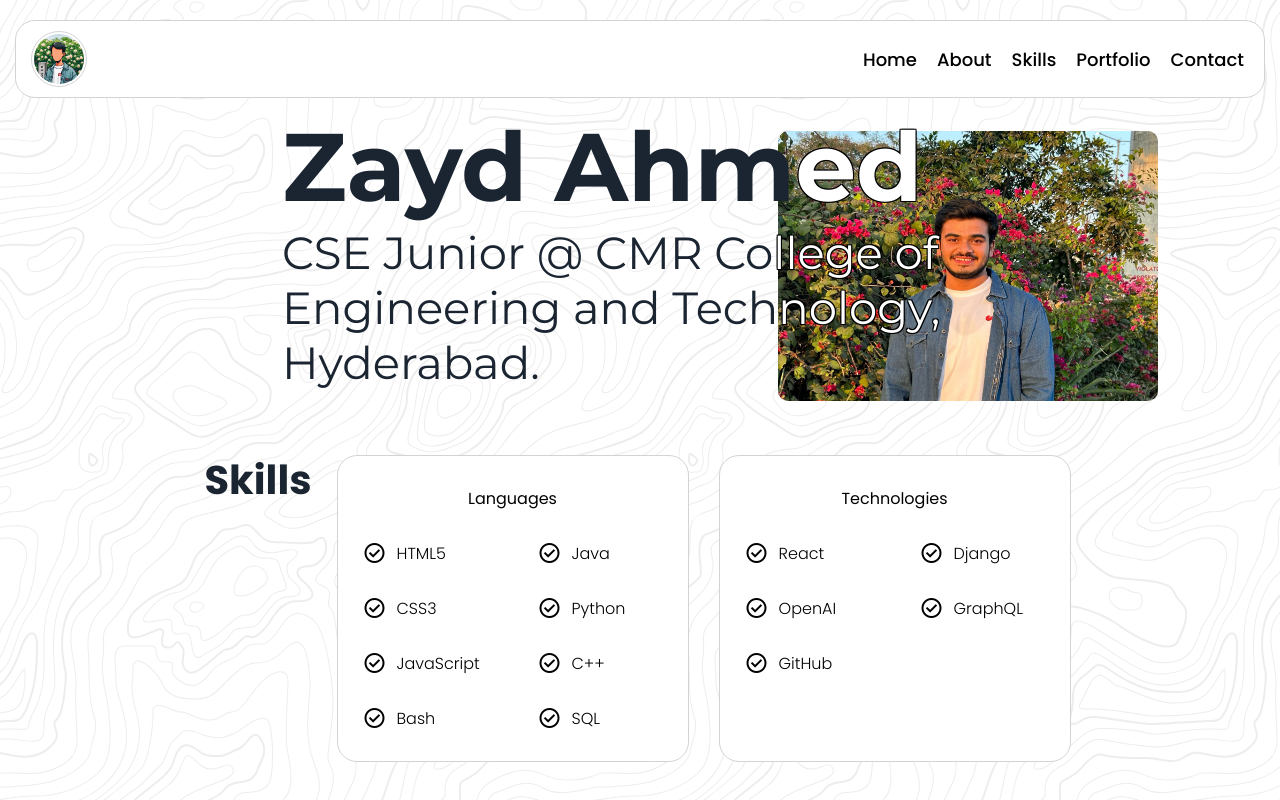
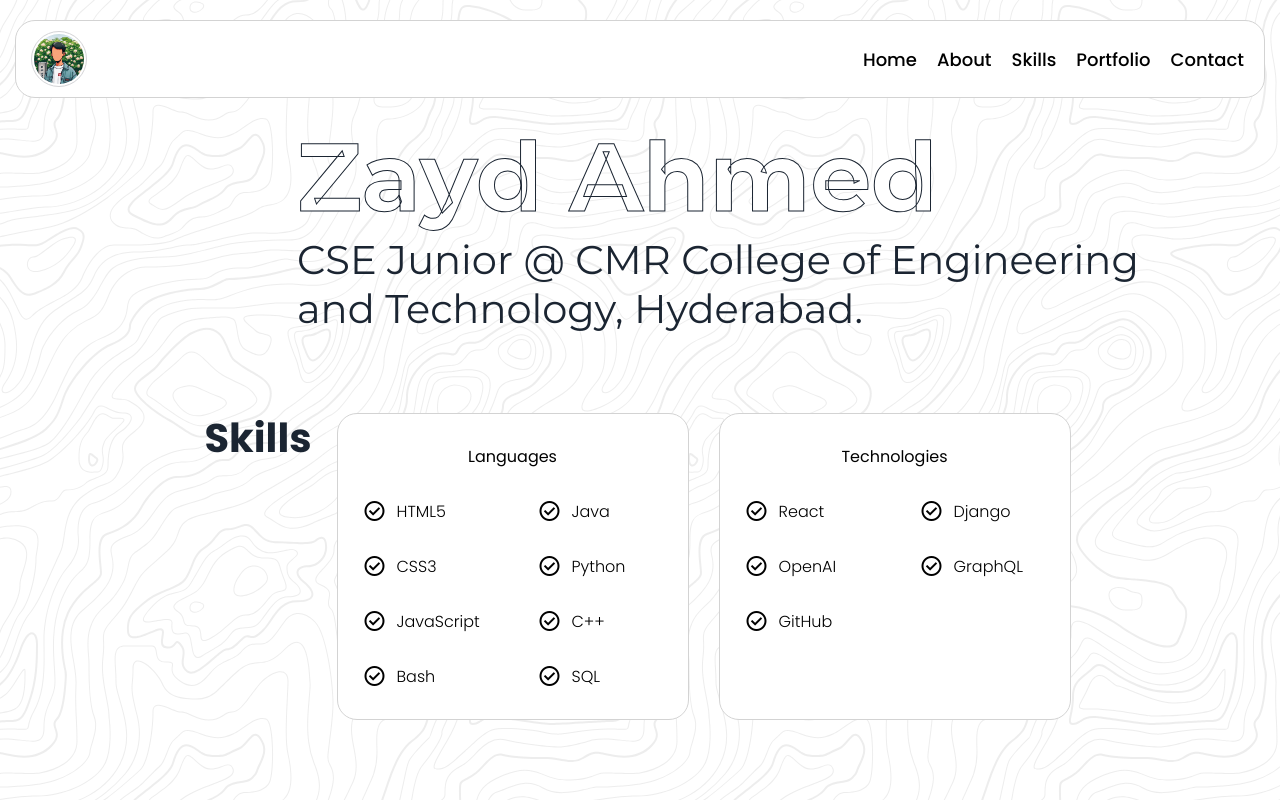
Before and after one commit to zahyaah/zayd-react-portfolio, a React (Vite) app: page / in a window 1280 px wide. Built offline with nearby package versions, Linux system fonts and the light colour scheme.

Commit message:
fix aboutMe, mod cursor

```diff
--- a/src/App.jsx
+++ b/src/App.jsx
@@ -2,20 +2,18 @@ import NavigationBar from "./components/NavigationBar/NavigationBar.jsx"
 import Card from "./components/Card/Card.jsx"
 import Footer from "./components/Footer/Footer.jsx"
 import zayd from "./assets/zayd.webp"
-// import MenuMobile from "./components/MenuMobile/MenuMobile.jsx";
 
 
 function App() {
     return (
         <div className="app-container">
-            {/*<MenuMobile />*/}
             <NavigationBar/>
 
                 <div className="aboutMe">
-                    <h3 className="montserrat-zayd">Zayd Ahm<span className="textOver">ed</span></h3>
-                    <img src={ zayd } alt="I am Zayd" />
+                    <h3 className="montserrat-zayd">Zayd Ahmed</h3>
+                    {/*<img src={ zayd } alt="I am Zayd" />*/}
                     <div className="montserrat-content">
-                        CSE Junior @ CMR Co<span className="textOver">llege of</span> Engineering and Tech<span className="textOver">nology,</span> Hyderabad.
+                        CSE Junior @ CMR College of Engineering and Technology, Hyderabad.
                     </div>
                 </div>
 
--- a/src/components/MenuMobile/MenuMobile.jsx
+++ b/src/components/MenuMobile/MenuMobile.jsx
@@ -14,13 +14,9 @@ export default function MenuMobile() {
     return (
         <nav className={styles.navbarMobile}>
             <span onClick={handleSetHome}>Home</span>
-
             <span>About</span>
-
             <span>Skills</span>
-
             <span>Portfolio</span>
-
             <span>Contact</span>
         </nav>
     )
```
Also changed, not shown: src/index.css.
